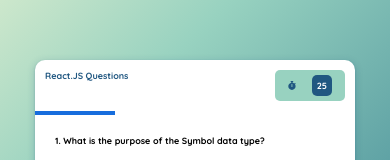
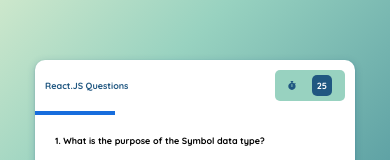
Before and after one commit to Demsource/um-interactive-quiz, a React (Vite) app: page / in a window 390 px wide. Shown: the part 181-341 px from the top of the page. Built offline with nearby package versions, Linux system fonts and the light colour scheme.

Commit message:
Fixing responsiveness

```diff
--- a/src/components/QuizzHeader.css
+++ b/src/components/QuizzHeader.css
@@ -2,6 +2,7 @@
 header {
   display: flex;
   justify-content: space-between;
+  align-items: center;
 }
 
 @media screen and (max-width: 810px) {
@@ -17,7 +18,6 @@ header {
 
 header h2 {
   color: #205781;
-  margin-bottom: 20px;
 }
 
 header .time-left {
```
